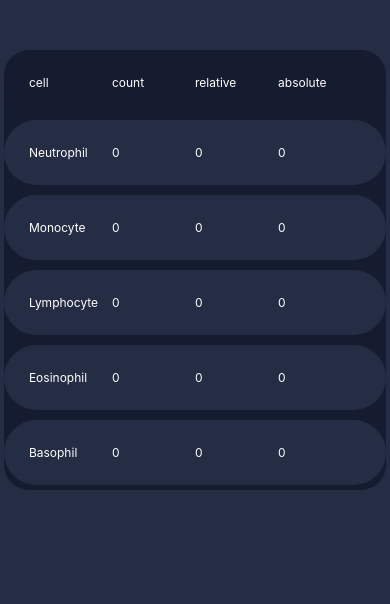
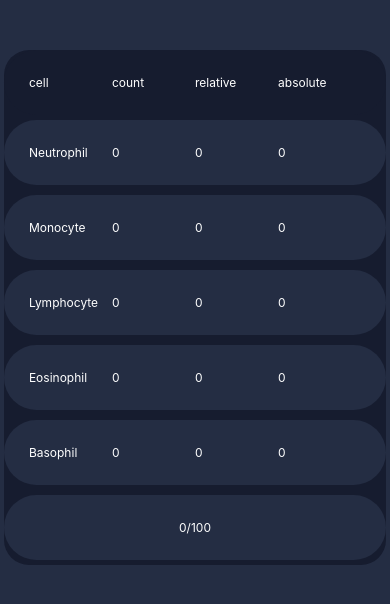
Before and after one commit to igorek888rane/wbc-counter-mobile, a React Native app: screen / in a window 390 px wide. Shown: the top 604 px of the page. Built offline with nearby package versions, Linux system fonts and the light colour scheme.

Commit message:
working table

```diff
--- a/App.js
+++ b/App.js
@@ -1,12 +1,15 @@
 import { StatusBar } from 'expo-status-bar'
 import { StyleSheet, View } from 'react-native'
 import Table from './src/components/Table/Table'
+import ContextProvider from './src/context'
 
 const App = () => (
-	<View style={styles.container}>
-		<Table />
-		<StatusBar style={'auto'} />
-	</View>
+	<ContextProvider>
+		<View style={styles.container}>
+			<Table />
+			<StatusBar style={'auto'} />
+		</View>
+	</ContextProvider>
 )
 
 const styles = StyleSheet.create({
--- a/src/components/Table/Row.jsx
+++ b/src/components/Table/Row.jsx
@@ -1,16 +1,38 @@
 import React, { useState } from 'react'
 import { Text, TouchableHighlight, View } from 'react-native'
 import { styles } from './styles'
+import { useMainContext } from '../../context'
+import { calcValue } from '../../utils/calcValue'
 
 const Row = ({ cell, head }) => {
 	const [count, setCount] = useState(0)
+	const { mode, wbc, total, setTotal, maxCount } = useMainContext()
+	const clickHandler = () => {
+		if (total === maxCount) {
+			alert('Максимальное значение !')
+			return
+		}
+		setCount(count + 1)
+		setTotal(total + 1)
+	}
 	return (
-		<TouchableHighlight onPress={() => setCount(count + 1)}>
-			<View style={head ? styles.row_head : styles.row}>
+		<TouchableHighlight onPress={clickHandler}>
+			<View style={head ? [styles.row, styles.head] : styles.row}>
 				<Text style={styles.text}>{head ? 'cell' : cell}</Text>
 				<Text style={styles.text}>{head ? 'count' : count}</Text>
-				<Text style={styles.text}>{head ? 'relative' : 0}</Text>
-				<Text style={styles.text}>{head ? 'absolute' : 0}</Text>
+				<Text style={styles.text}>
+					{head
+						? 'relative'
+						: count &&
+						  `${calcValue({ count, total, wbc }).relative.toFixed(2)}%`}
+				</Text>
+				<Text style={styles.text}>
+					{head
+						? 'absolute'
+						: count &&
+						  wbc &&
+						  calcValue({ count, total, wbc }).absolute.toFixed(2)}
+				</Text>
 			</View>
 		</TouchableHighlight>
 	)
--- a/src/components/Table/TableBody.jsx
+++ b/src/components/Table/TableBody.jsx
@@ -1,20 +1,21 @@
 import React from 'react'
-import { View } from 'react-native'
+import { Text, View } from 'react-native'
 import Row from './Row'
+import { useMainContext } from '../../context'
+import { styles } from './styles'
 
 const TableBody = () => {
-	const cells = [
-		'Neutrophil',
-		'Monocyte',
-		'Lymphocyte',
-		'Eosinophil',
-		'Basophil'
-	]
+	const { cells, setCells, total, setTotal, maxCount } = useMainContext()
 	return (
 		<View>
 			{cells.map(cell => (
 				<Row head={false} key={cell} cell={cell} />
 			))}
+			<View style={styles.row_total}>
+				<Text style={styles.text_total}>
+					{total}/{maxCount}
+				</Text>
+			</View>
 		</View>
 	)
 }
--- a/src/components/Table/styles.js
+++ b/src/components/Table/styles.js
@@ -16,17 +16,28 @@ export const styles = StyleSheet.create({
 		marginTop: 5,
 		marginBottom: 5
 	},
-	row_head: {
-		flexDirection: 'row',
-		justifyContent: 'space-between',
+	head: {
+		marginTop: 0,
+		marginBottom: 0,
+		backgroundColor: '#161c2f'
+	},
+	row_total: {
+		alignItems: 'center',
 		padding: 25,
-		backgroundColor: '#161c2f',
-		borderRadius: 50
+		backgroundColor: '#242d43',
+		borderRadius: 50,
+		marginTop: 5,
+		marginBottom: 5
 	},
 	text: {
 		fontSize: 12,
 		textAlign: 'start',
 		color: '#fff',
 		width: 90
+	},
+	text_total: {
+		fontSize: 12,
+		textAlign: 'center',
+		color: '#fff'
 	}
 })
--- /dev/null
+++ b/src/context/index.jsx
@@ -0,0 +1,36 @@
+import { createContext, useContext, useMemo, useState } from 'react'
+
+const MainContext = createContext({})
+
+export const useMainContext = () => useContext(MainContext)
+
+const ContextProvider = ({ children }) => {
+	const [mode, setMode] = useState(true)
+	const [cells, setCells] = useState([
+		'Neutrophil',
+		'Monocyte',
+		'Lymphocyte',
+		'Eosinophil',
+		'Basophil'
+	])
+	const [wbc, setWbc] = useState(0)
+	const [maxCount, setMaxCount] = useState(100)
+	const [total, setTotal] = useState(0)
+	const value = useMemo(
+		() => ({
+			mode,
+			setMode,
+			cells,
+			setCells,
+			wbc,
+			setWbc,
+			maxCount,
+			setMaxCount,
+			total,
+			setTotal
+		}),
+		[mode, cells, wbc, maxCount, total]
+	)
+	return <MainContext.Provider value={value}>{children}</MainContext.Provider>
+}
+export default ContextProvider
--- /dev/null
+++ b/src/utils/calcValue.js
@@ -0,0 +1,5 @@
+export const calcValue = ({ count, total, wbc }) => {
+	const relative = (count * 100) / total
+	const absolute = (relative * wbc) / 100
+	return { relative, absolute }
+}
```
Also changed, not shown: src/utils/changeCount.js (added, +29 -0 lines).
